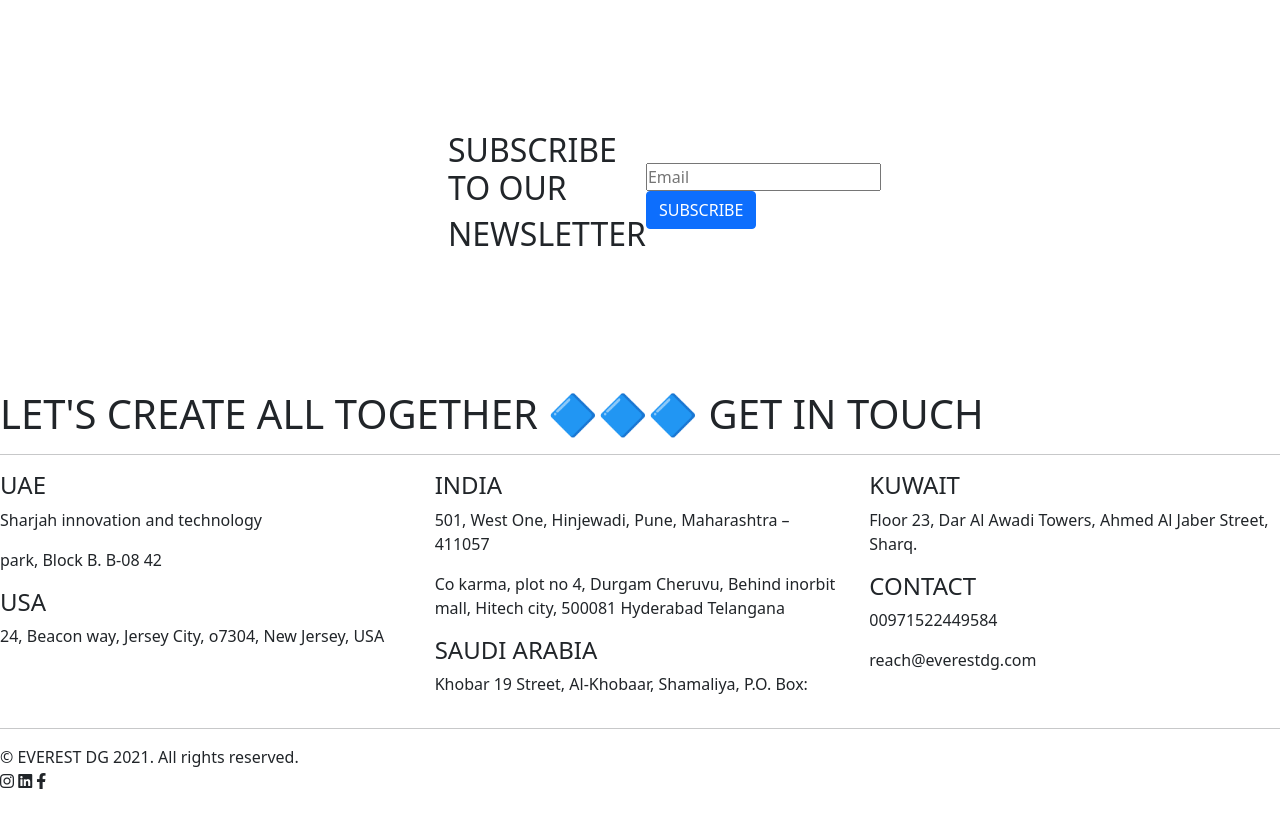
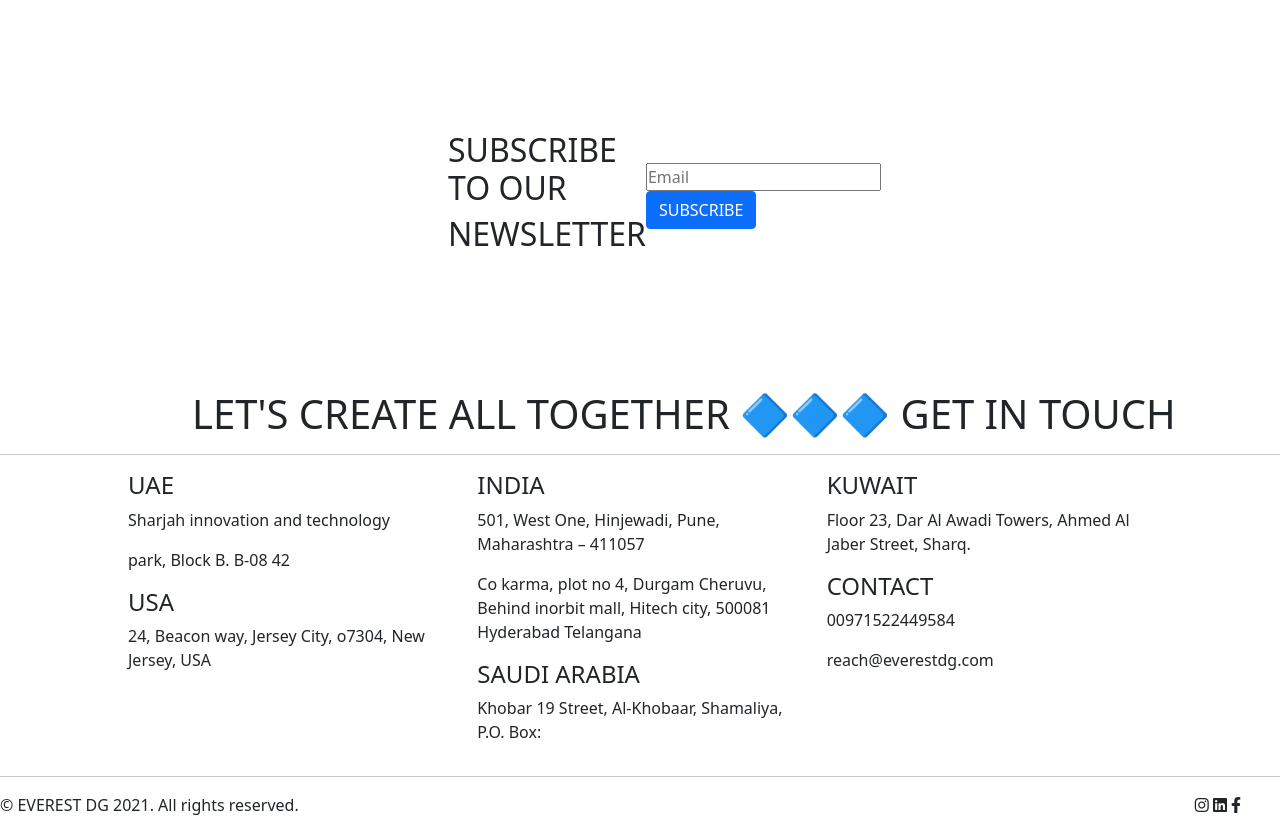
Before and after one commit to dsvasudev19/Prabha-Tech-Internship-Sample-Website, a plain HTML site: page index.html in a window 1280 px wide. Shown: the part 4194-5011 px from the top of the page. Before the commit the page ends 4987 px from the top, so only its background shows below. Drawn offline with nearby package versions, Linux system fonts and the light colour scheme.

Commit message:
added styles for footer section

```diff
--- a/styles.css
+++ b/styles.css
@@ -102,7 +102,7 @@
     margin-left: 100px;
   }
   .car-slide{
-    width: 45%;
+    width: 55%;
     height: 30%;
     /* padding: 0 20%; */
     margin: auto;
@@ -138,8 +138,11 @@
     margin: auto;
   }
   .clients img{
+
     width: 100px;
     height: 100px;
+    aspect-ratio: 3/2;
+
   }
   .events{
     padding: 3% 48%;
@@ -151,6 +154,7 @@
     height: 100px;
     border-radius: 50%;
     margin-left: 50px;
+
 
   }
   .test1,.test2,.test3{
@@ -168,3 +172,22 @@
   .test3{
     margin-left: 1%;
   } */
+  .lets{
+    padding: auto;
+    margin: auto;
+    padding-left: 15%;
+  }
+  .footer-section{
+    width: 80%;
+    height: auto;
+    padding: auto;
+    margin: auto;
+  }
+  .links{
+    justify-content: flex-end;
+    padding-left: 70%;
+
+  }
+  .copy-links{
+    display: flex;
+  }
```
